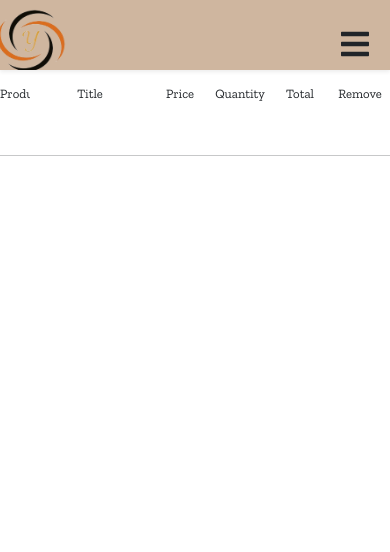
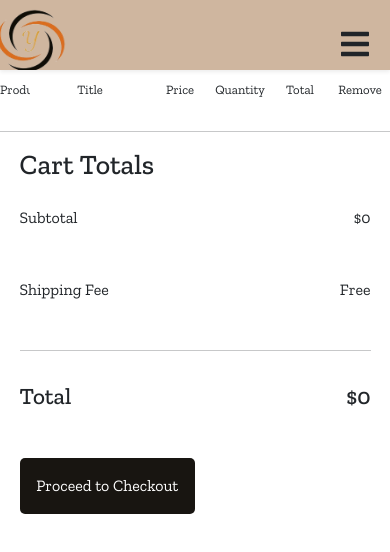
Before and after one commit to AbdulmalikSalawu/E-COMMERCE, a React (Create React App) app: page /cart in a window 390 px wide. Shown: the top 552 px of the page. Built offline with nearby package versions, Linux system fonts and the light colour scheme.

Commit message:
fixed some responsiveness issues

```diff
--- a/src/Components/Cart.jsx
+++ b/src/Components/Cart.jsx
@@ -18,7 +18,7 @@ const Cart = () => {
     <div>
     <Navbar />
     <div className='cartPage cart-container'>
-        <div className="mainCart mt-5">
+        <div className="mainCart mt-5 pt-3">
             <p>Product</p>
             <p>Title</p>
             <p>Price</p>
@@ -31,76 +31,44 @@ const Cart = () => {
             if(cartItems[e.id]>0) {
             return  (
                 <div key={e.id}>
-                    <div className="cartFormat">
+                    <div className="cartFormat mainCart">
                         <img src={e.image} alt="" className='productIcon' />
-                        <p>{e.name}</p>
-                        <p>{e.newPrice}</p>
+                        <p className='name'>{e.name}</p>
+                        <p className='me-lg-5 price'>{e.newPrice}</p>
                         <button className='quantity'>{cartItems[e.id]}</button>
                         <p>{e.newPrice*cartItems[e.id]}</p>
-                        <img src={remove} onClick={()=>{removeFromCart(e.id)}} alt="" />
+                        <img className='removeIcon' src={remove} onClick={()=>{removeFromCart(e.id)}} alt="" />
                     </div>
                     <hr />
                 </div>);
             } return null
         })}
 
+        <div className="cartitems-down">
+            <div className="cartitems-total">
+                <h1>Cart Totals</h1>
+                <div>
+                    <div className="cartitems-total-item">
+                        <p>Subtotal</p>
+                        <p>${0}</p>
+                    </div>
+                    <div className="cartitems-total-item">
+                        <p>Shipping Fee</p>
+                        <p>Free</p>
+                    </div>
+                    <hr />
+                    <div className="cartitems-total-item">
+                        <h3>Total</h3>
+                        <h3>${0}</h3>
+                    </div>
+                </div>
+                <button className='checkout mt-4'>Proceed to Checkout</button>
+            </div>
+        </div>
+
     </div>
     </div>
   )
 }
 
-
-// return (
-//     <div className='mt-5 pt-3'>
-//             <div className='cartBody'>
-//               <h1 className='mt-5 pt-5'>WORKING</h1>
-
-//             {cartItems[e.id]<=0 ? (
-//               <div className='d-block m-auto'>
-//                   <p className='text-center mt-5 fs-3 fw-bold'>Your cart is currently empty</p>
-//                   <p className='text-center mt-5'><img src={arrow} onClick={()=>navigate('/product')} className='me-3 col-1 mt-1' alt='back' />Start Shopping</p>
-//                 </div>
-//                 ) :
-//                  (
-//                   <div>
-//                     {( <img src={arrow} onClick={()=>navigate(-1)} className='ms-3 col-1 mt-1' alt='back' />)}
-
-//                 <h3 className='text-center mb-5 fw-bold'>Your Cart<span><img className='cartIcon2 ms-2' src={carti} alt='cart icon'></img></span></h3>
-
-//                   <div className='cart-container px-2 py- mb-5 col-sm-10 col-md-10 col-lg-8 d-block m-auto mt- shadow'>
-//                 {
-//                 productData.map((e) => (
-//                   <div className='wholeItem'>
-//                     <div className='cart-body py-2'>
-//                         <img className='cartImg ms-1 mt-1' src={e.image} alt='error' />
-//                         <div className='qtyBtns ms-2 mt-3'>
-//                           <img src={plus} />
-//                           <img onClick={()=>{removeFromCart(e.id)}} src={dash} />
-//                         </div>
-
-//                         <div className='cartItemName product-name ms-md-3 ms-lg-5 fw-bold'>{e.name}</div>
-//                         <span className='cartPrice lg-hidden ms-md-3 ms-lg-5 d-md-
-//                          none'>${e.newPrice*cartItems[e.id]}</span>
-//                         <span className='cartQty ms-md-3 ms-lg-5'><i className='fs-5'>QTY</i><input className='ms-3 productQuantity cartInp fw-bold fs-3' value={cartItems[e.id]} type='number' /></span>
-//                         <span className='cartTotal fw-bold d-none d-md-block'>${e.newPrice*cartItems[e.id]}</span>
-//                         <button className='d-sm-none d-md-block makeOrder text-white ms-1'>Order</button>
-//                         <button className='removeBtn'>Remove</button>
-
-//                         <hr/>
-//                     </div>
-//                     <div className='optionBtns d-md-none d-block m-auto text-center'>
-//                           <button className='deleteFood px-2 py-1 mt-2'>Remove</button>
-//                           <button type='button' className='orderFood px-3 py-1'>Order</button>
-//                     </div>
-//                     <hr className='d-sm-none d-md-block' />
-//                   </div>
-//                   ))}
-//                 </div>
-//               </div>
-//               )}
-//       </div>
-//     </div>
-//   )
-// }
-
 export default Cart
--- a/src/Styles/Cart.css
+++ b/src/Styles/Cart.css
@@ -1,21 +1,76 @@
-/* .cartPage{
-    margin: 100px 170px
-} */
-.cartPage hr{
-    height: 3px;
-}
 .mainCart{
     display: grid;
     grid-template-columns: 0.5fr 2fr 1fr 1fr 1fr 1fr;
     align-items: center;
     /* gap: 75px; */
-    padding: 20px 0;
     font-size: 1.2rem;
     font-weight: 600;
 }
-
+.cartFormat{
+    font-weight: 500;
+    height: 3rem;
+   overflow: hidden;
+    /* height: 4rem; */
+}
+.productIcon{
+    height: 4rem;
+    width: 4rem;
+    position: relative;
+    right: 2.8rem;
+}
+/* .removeIcon{
+    height: 3rem;
+    width: 3rem;
+} */
+.quantity,.removeIcon{
+    height: 2rem;
+    width: 2rem;
+    padding: 0 !important;
+}
+.cartitems-down{
+    display: flex;
+    width: 50%;
+    margin-left: 5rem;
+}
+.cartitems-total{
+    flex: 1;
+    display: flex;
+    flex-direction: column;
+}
+.cartitems-total-item{
+    display: flex;
+    justify-content: space-between;
+    padding: 1rem 0;
+}
+.checkout{
+    width: 40% !important;
+    padding: 1rem 1rem 1rem 1rem;
+}
+h1{
+    align-self: self-start;
+}
+.price,.quantity{
+    position: relative;
+    left: 4rem;
+}
 @media screen and (max-width:800px) {
     .mainCart {
         font-size: 0.8rem;
     }
+    .name{
+        position: relative;
+        right: 3rem;
+    }
+    .price{
+        position: relative;
+        right: 3rem;
+        left: 0;
+    }
+    .quantity{left: 0;}
+    .cartitems-down{
+        width: 90% !important;
+        display: block;
+        margin: auto !important;
+    }
+    .checkout{width: 50% !important;}
 }
```
